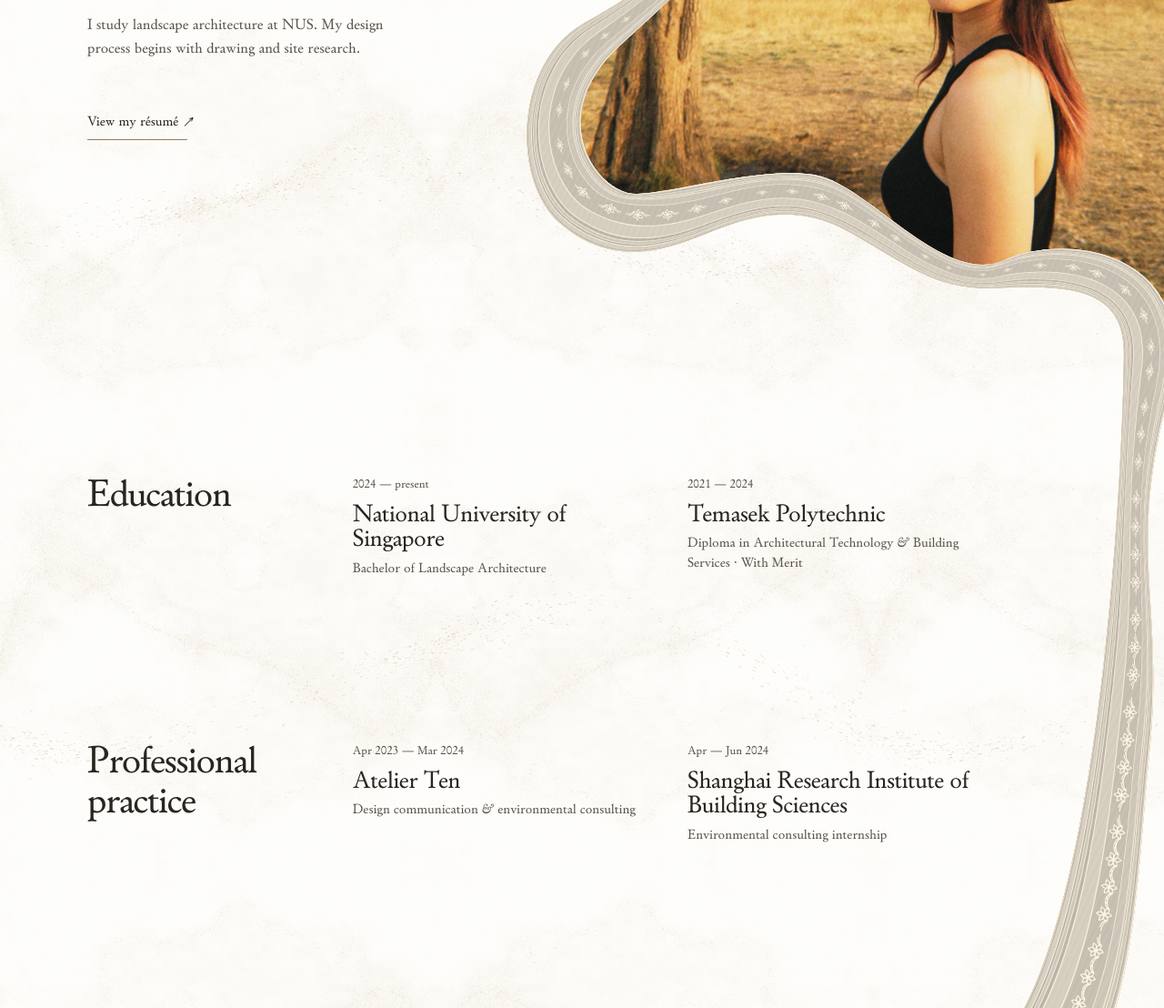
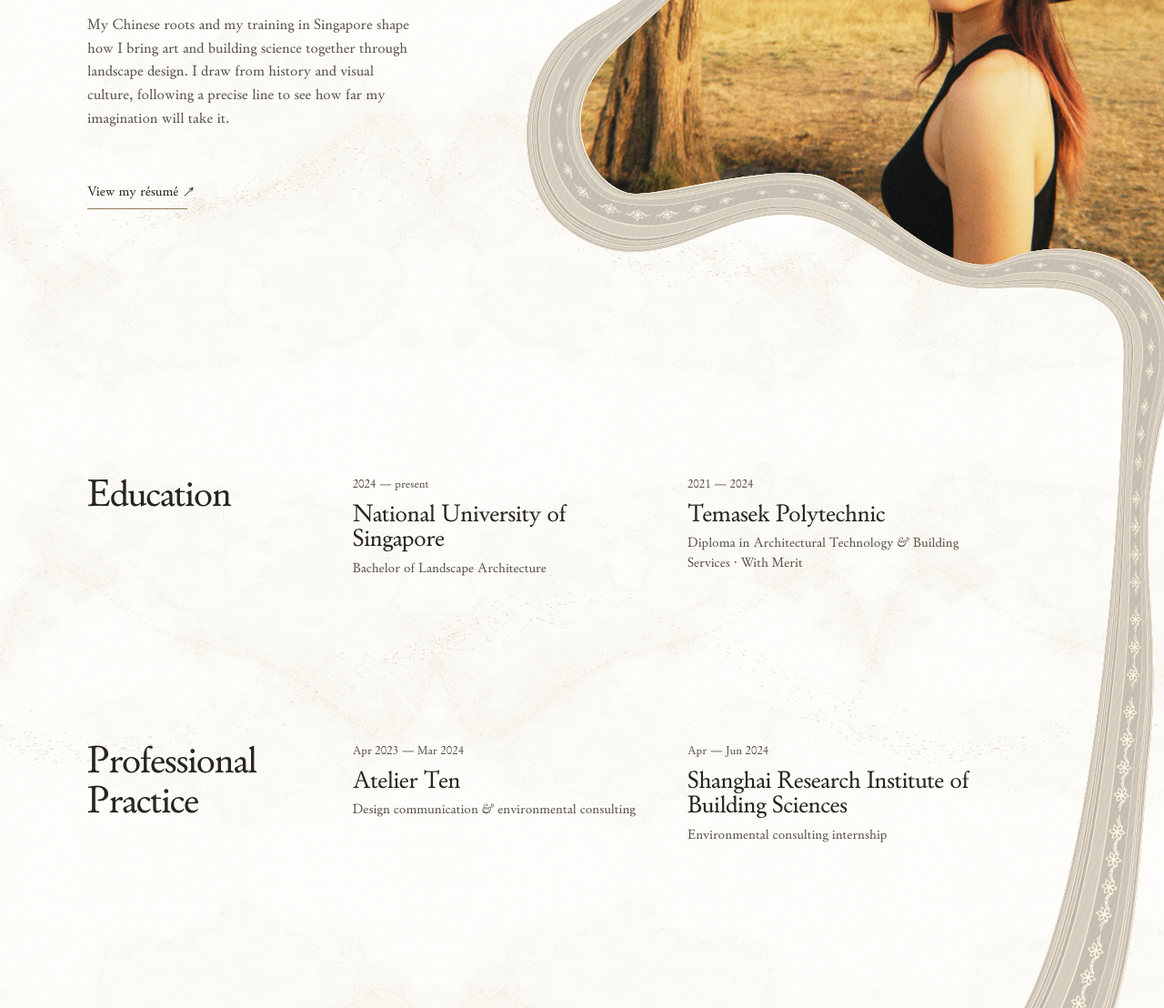
Before and after one commit to bianfolio/bianfolio.github.io, a plain HTML site: page index.html in a window 1280 px wide. Shown: the part 491-1599 px from the top of the page at 91% size. Drawn offline with Linux system fonts and the light colour scheme.

Commit message:
Update the homepage introduction and Professional Practice heading

```diff
--- a/index.html
+++ b/index.html
@@ -7,7 +7,7 @@
   <title>Bian Chuqi · Landscape Architecture</title>
   <link rel="preload" href="assets/fonts/GaramondLibre-Regular.otf" as="font" type="font/otf" crossorigin>
   <link rel="stylesheet" href="style.css">
-  <link rel="stylesheet" href="desktop-board.css?v=history-spacing-8">
+  <link rel="stylesheet" href="desktop-board.css?v=history-spacing-9">
   <script defer src="project-icons.js?v=touch-weave-7"></script>
   <script defer src="plaques.js"></script>
   <script defer src="ribbons.js?v=smooth-weave-6"></script>
@@ -32,7 +32,7 @@
     <section class="introduction" id="about" aria-labelledby="profile-title">
       <div class="intro-copy">
         <h1 id="profile-title">Hi,<br> <em>I am Bian</em></h1>
-        <p class="intro-note">I study landscape architecture at NUS. My design process begins with drawing and site research.</p>
+        <p class="intro-note">My Chinese roots and my training in Singapore shape how I bring art and building science together through landscape design. I draw from history and visual culture, following a precise line to see how far my imagination will take it.</p>
         <div class="profile-actions"><a href="resume.html">View my résumé <span aria-hidden="true">↗</span></a></div>
       </div>
       <figure class="silk-portrait"><img src="assets/bian-chuqi-tree.jpg" alt="Bian Chuqi beneath a tree in a golden grassland" width="1706" height="2560" fetchpriority="high"></figure>
@@ -44,7 +44,7 @@
         <div><span class="date">2024 — present</span><h3>National University of Singapore</h3><p>Bachelor of Landscape Architecture</p></div>
         <div><span class="date">2021 — 2024</span><h3>Temasek Polytechnic</h3><p>Diploma in Architectural Technology &amp; Building Services · With Merit</p></div>
       </section>
-      <section class="history-row" id="professional-practice"><h2>Professional <em>practice</em></h2>
+      <section class="history-row" id="professional-practice"><h2>Professional <em>Practice</em></h2>
         <div><span class="date">Apr — Jun 2024</span><h3>Shanghai Research Institute of Building Sciences</h3><p>Environmental consulting internship</p></div>
         <div class="atelier-entry"><span class="date">Apr 2023 — Mar 2024</span><h3>Atelier Ten</h3><p>Design communication &amp; environmental consulting</p></div>
       </section>
```
